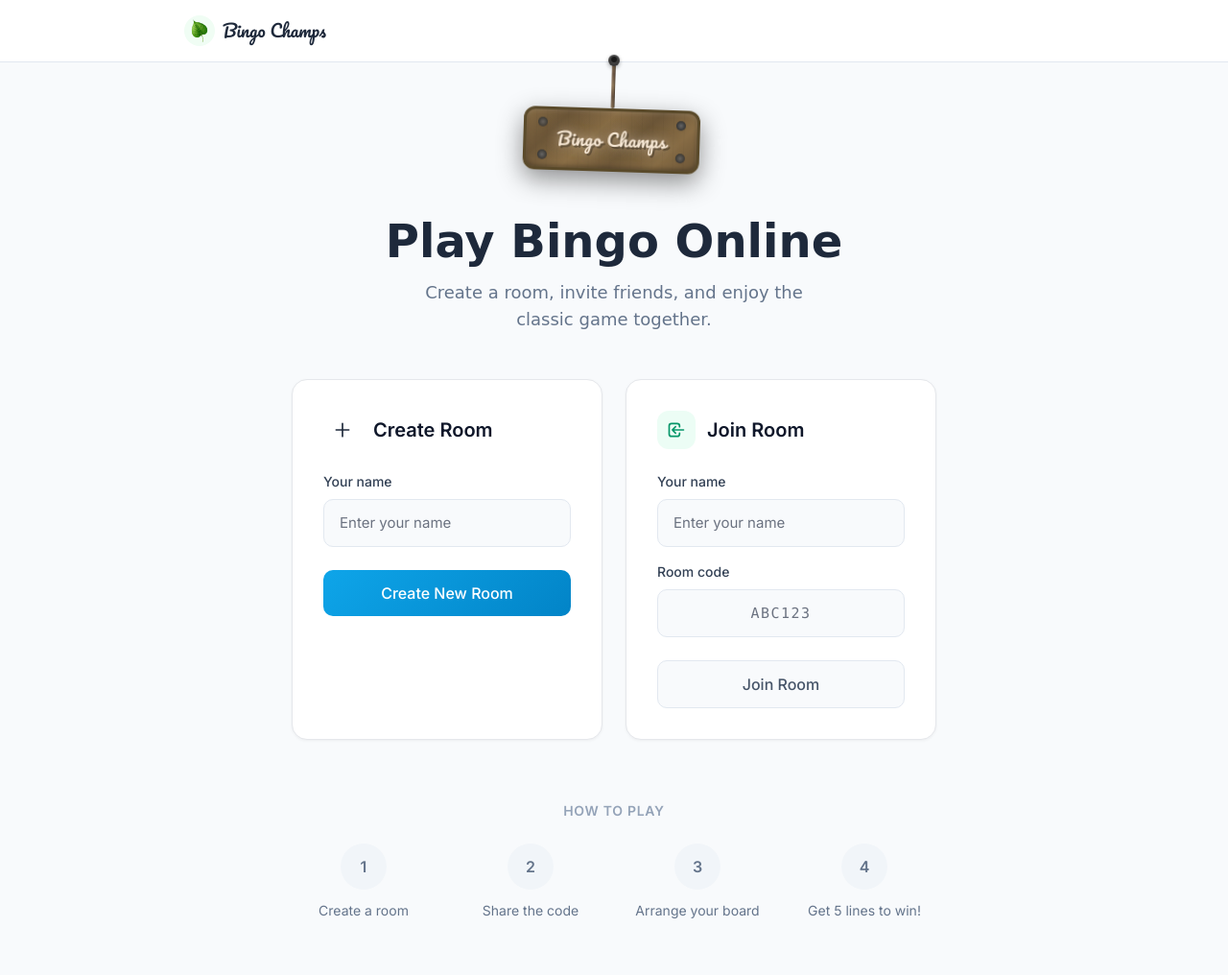
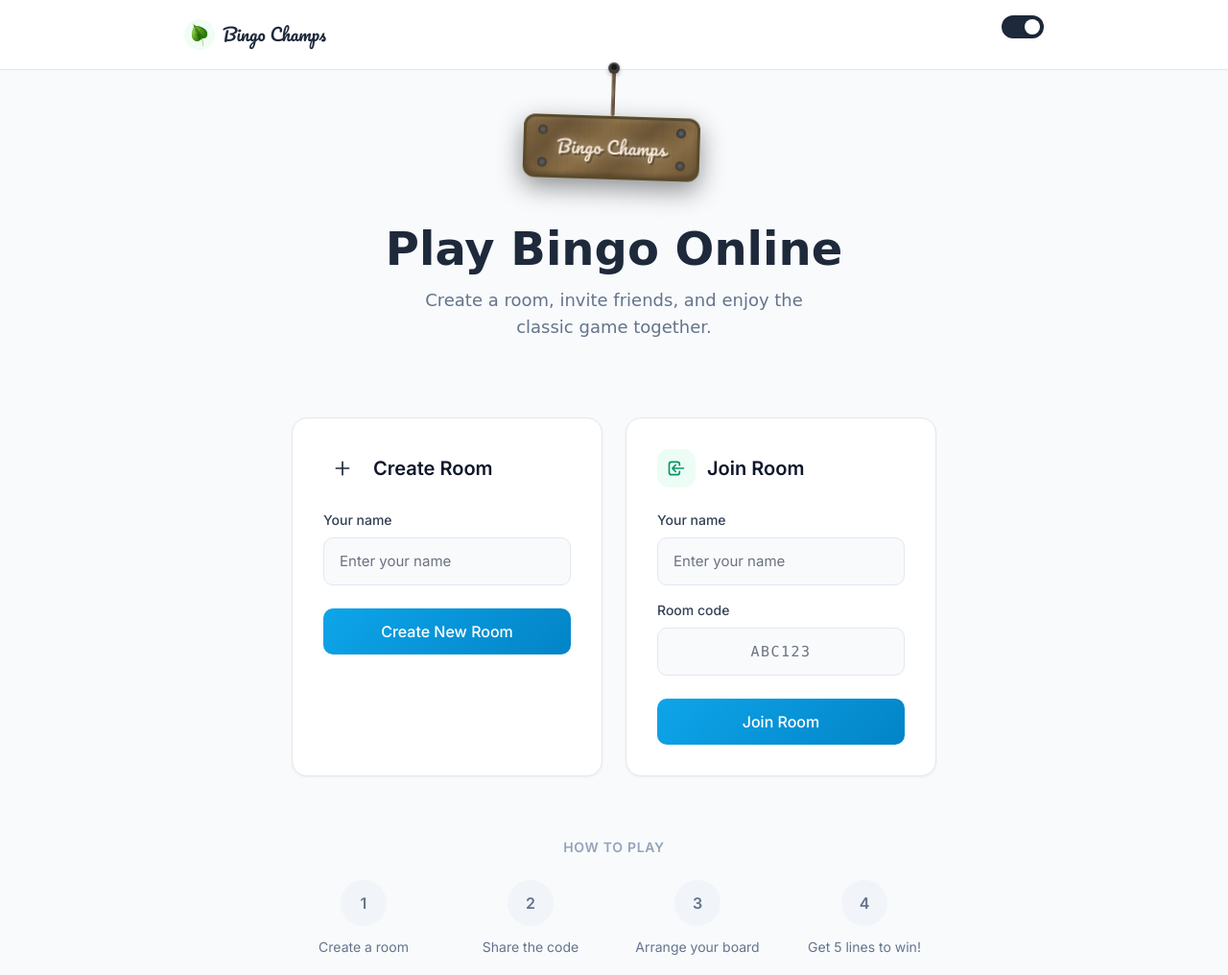
Before and after one commit to 0luv69/bingo, a Django app: template bingo_project/templates/game/home.html in a window 1280 px wide. Shown: the top 1016 px of the page at 96% size. Run offline with Django 3.2, Linux system fonts and the light colour scheme; the template is opened without the code that fills it, so the values that code supplies are empty; some libraries are stand-ins or nearby versions.

Commit message:
home page update done

```diff
--- a/bingo_project/templates/game/home.html
+++ b/bingo_project/templates/game/home.html
@@ -166,6 +166,68 @@
 </style>
 {% endblock %}
 
+{% block header %}
+    <!-- Toggle Tree Logo Button -->
+    <div class="flex justify-center mb-4">
+        <label class="flex items-center cursor-pointer gap-2.5">
+            <input type="checkbox" id="toggle-tree-logo" class="sr-only" checked>
+            <div id="toggle-switch" class="relative w-11 h-6 bg-slate-800 rounded-full transition-all duration-300 ease-in-out shadow-inner">
+                <div id="toggle-knob" class="absolute left-1 top-1 w-4 h-4 bg-white rounded-full shadow-md transition-all duration-300 ease-in-out"></div>
+            </div>
+        </label>
+    </div>
+
+    <script>
+        document.addEventListener('DOMContentLoaded', function() {
+            const checkbox = document.getElementById('toggle-tree-logo');
+            const logo = document.getElementById('tree-logo');
+            const switchEl = document.getElementById('toggle-switch');
+            const knob = document.getElementById('toggle-knob');
+            const simpleLogo = document.getElementById('simple-logo');
+            const label = document.querySelector('label[for="toggle-tree-logo"]');
+
+            function updateSwitch() {
+                if (checkbox.checked) {
+                    // ON state
+                    if (logo) logo.style.display = '';
+                    if (simpleLogo) {
+                        simpleLogo.classList.add('hidden');
+                        simpleLogo.classList.remove('inline-flex');
+                    }
+
+
+                    switchEl.classList.remove('bg-slate-300');
+                    switchEl.classList.add('bg-slate-800');
+                    knob.style.transform = 'translateX(20px)';
+                } else {
+                    // OFF state
+                    if (logo) logo.style.display = 'none';
+                    if (simpleLogo) {
+                        simpleLogo.classList.remove('hidden');
+                        simpleLogo.classList.add('inline-flex');
+                    }
+                    switchEl.classList.remove('bg-slate-800');
+                    switchEl.classList.add('bg-slate-300');
+                    knob.style.transform = 'translateX(0)';
+                }
+            }
+
+            // Listen to checkbox change
+            checkbox.addEventListener('change', updateSwitch);
+
+            // Make the switch clickable
+            switchEl.addEventListener('click', function(e) {
+                e.preventDefault();
+                checkbox.checked = !checkbox.checked;
+                updateSwitch();
+            });
+
+            // Initialize on page load
+            updateSwitch();
+        });
+    </script>
+{% endblock %}
+
 {% block content %}
 <div class="min-h-screen flex flex-col">
 
@@ -177,7 +239,7 @@
         <div class="w-full max-w-4xl">
 
             <!-- Logo -->
-            <div class="flex justify-center relative -top-12">
+            <div id="tree-logo" class="flex justify-center relative -top-12">
                 <div class="rope-swing relative inline-block">
                     <div class="rope rope-gradient w-1 h-12 mx-auto relative rounded-sm"></div>
                     <div class="wood-gradient wood-grain relative px-4 py-3 sm:px-6 sm:py-3 md:px-8 md:py-4 rounded-lg md:rounded-xl border-2 md:border-[3px] border-[#5a4a2a]">
@@ -199,7 +261,12 @@
                 </div>
             </div>
             <!-- Hero Section -->
-            <div class="text-center mb-12">
+            <div class="text-center mb-20">
+                <div id="simple-logo" class="hidden  items-center gap-2 px-4 py-2 rounded-full bg-white/80 backdrop-blur-sm shadow-lg border border-indigo-100 mb-2">
+                    <span class="text-sm font-medium bg-gradient-to-r from-green-600 to-green-600 bg-clip-text text-transparent" style="font-family: 'Pacifico', cursive, sans-serif;">
+                        Bingo Champs
+                    </span>
+                </div>
                 <div class="text-center">
                     <h1 class="text-4xl md:text-5xl mb-4 font-sans font-semibold" style="font-family: cursive;">
                         Play Bingo Online
@@ -266,7 +333,7 @@
                             <label for="room_code" class="block text-sm font-medium text-slate-700 mb-2">Room code</label>
                             <input type="text" id="room_code" name="room_code" required maxlength="6" placeholder="ABC123" class="input-field uppercase tracking-widest text-center font-mono">
                         </div>
-                        <button type="submit" class="btn-secondary w-full bg-green-500 text-white hover:bg-green-600">Join Room</button>
+                        <button type="submit" class="btn-primary w-full">Join Room</button>
                     </form>
                 </div>
 
--- a/bingo_project/theme/static/css/dist/styles.css
+++ b/bingo_project/theme/static/css/dist/styles.css
@@ -783,6 +783,26 @@ select {
   }
 }
 
+.sr-only {
+  position: absolute;
+  width: 1px;
+  height: 1px;
+  padding: 0;
+  margin: -1px;
+  overflow: hidden;
+  clip: rect(0, 0, 0, 0);
+  white-space: nowrap;
+  border-width: 0;
+}
+
+.\!visible {
+  visibility: visible !important;
+}
+
+.visible {
+  visibility: visible;
+}
+
 .static {
   position: static;
 }
@@ -857,6 +877,22 @@ select {
 
 .top-1\.5 {
   top: 0.375rem;
+}
+
+.left-1 {
+  left: 0.25rem;
+}
+
+.top-1 {
+  top: 0.25rem;
+}
+
+.left-0\.5 {
+  left: 0.125rem;
+}
+
+.top-0\.5 {
+  top: 0.125rem;
 }
 
 .z-10 {
@@ -925,6 +961,18 @@ select {
   margin-top: 1.5rem;
 }
 
+.mr-2 {
+  margin-right: 0.5rem;
+}
+
+.mb-16 {
+  margin-bottom: 4rem;
+}
+
+.mb-20 {
+  margin-bottom: 5rem;
+}
+
 .block {
   display: block;
 }
@@ -1071,6 +1119,10 @@ select {
 
 .w-2 {
   width: 0.5rem;
+}
+
+.w-11 {
+  width: 2.75rem;
 }
 
 .max-w-2xl {
@@ -1122,6 +1174,16 @@ select {
   transform: translate(var(--tw-translate-x), var(--tw-translate-y)) rotate(var(--tw-rotate)) skewX(var(--tw-skew-x)) skewY(var(--tw-skew-y)) scaleX(var(--tw-scale-x)) scaleY(var(--tw-scale-y));
 }
 
+.cursor-pointer {
+  cursor: pointer;
+}
+
+.select-none {
+  -webkit-user-select: none;
+     -moz-user-select: none;
+          user-select: none;
+}
+
 .grid-cols-2 {
   grid-template-columns: repeat(2, minmax(0, 1fr));
 }
@@ -1172,6 +1234,10 @@ select {
 
 .gap-6 {
   gap: 1.5rem;
+}
+
+.gap-2\.5 {
+  gap: 0.625rem;
 }
 
 .space-y-2 > :not([hidden]) ~ :not([hidden]) {
@@ -1276,6 +1342,11 @@ select {
   border-color: rgb(226 232 240 / var(--tw-border-opacity, 1));
 }
 
+.border-indigo-100 {
+  --tw-border-opacity: 1;
+  border-color: rgb(224 231 255 / var(--tw-border-opacity, 1));
+}
+
 .bg-amber-100 {
   --tw-bg-opacity: 1;
   background-color: rgb(254 243 199 / var(--tw-bg-opacity, 1));
@@ -1378,6 +1449,49 @@ select {
 .bg-white {
   --tw-bg-opacity: 1;
   background-color: rgb(255 255 255 / var(--tw-bg-opacity, 1));
+}
+
+.bg-emerald-400 {
+  --tw-bg-opacity: 1;
+  background-color: rgb(52 211 153 / var(--tw-bg-opacity, 1));
+}
+
+.bg-slate-300 {
+  --tw-bg-opacity: 1;
+  background-color: rgb(203 213 225 / var(--tw-bg-opacity, 1));
+}
+
+.bg-slate-400 {
+  --tw-bg-opacity: 1;
+  background-color: rgb(148 163 184 / var(--tw-bg-opacity, 1));
+}
+
+.bg-slate-800 {
+  --tw-bg-opacity: 1;
+  background-color: rgb(30 41 59 / var(--tw-bg-opacity, 1));
+}
+
+.bg-white\/80 {
+  background-color: rgb(255 255 255 / 0.8);
+}
+
+.bg-gradient-to-r {
+  background-image: linear-gradient(to right, var(--tw-gradient-stops));
+}
+
+.from-green-600 {
+  --tw-gradient-from: #16a34a var(--tw-gradient-from-position);
+  --tw-gradient-to: rgb(22 163 74 / 0) var(--tw-gradient-to-position);
+  --tw-gradient-stops: var(--tw-gradient-from), var(--tw-gradient-to);
+}
+
+.to-green-600 {
+  --tw-gradient-to: #16a34a var(--tw-gradient-to-position);
+}
+
+.bg-clip-text {
+  -webkit-background-clip: text;
+          background-clip: text;
 }
 
 .object-contain {
@@ -1662,6 +1776,10 @@ select {
 .text-white {
   --tw-text-opacity: 1;
   color: rgb(255 255 255 / var(--tw-text-opacity, 1));
+}
+
+.text-transparent {
+  color: transparent;
 }
 
 .opacity-0 {
@@ -1684,8 +1802,32 @@ select {
   box-shadow: var(--tw-ring-offset-shadow, 0 0 #0000), var(--tw-ring-shadow, 0 0 #0000), var(--tw-shadow);
 }
 
+.shadow {
+  --tw-shadow: 0 1px 3px 0 rgb(0 0 0 / 0.1), 0 1px 2px -1px rgb(0 0 0 / 0.1);
+  --tw-shadow-colored: 0 1px 3px 0 var(--tw-shadow-color), 0 1px 2px -1px var(--tw-shadow-color);
+  box-shadow: var(--tw-ring-offset-shadow, 0 0 #0000), var(--tw-ring-shadow, 0 0 #0000), var(--tw-shadow);
+}
+
+.shadow-inner {
+  --tw-shadow: inset 0 2px 4px 0 rgb(0 0 0 / 0.05);
+  --tw-shadow-colored: inset 0 2px 4px 0 var(--tw-shadow-color);
+  box-shadow: var(--tw-ring-offset-shadow, 0 0 #0000), var(--tw-ring-shadow, 0 0 #0000), var(--tw-shadow);
+}
+
+.shadow-md {
+  --tw-shadow: 0 4px 6px -1px rgb(0 0 0 / 0.1), 0 2px 4px -2px rgb(0 0 0 / 0.1);
+  --tw-shadow-colored: 0 4px 6px -1px var(--tw-shadow-color), 0 2px 4px -2px var(--tw-shadow-color);
+  box-shadow: var(--tw-ring-offset-shadow, 0 0 #0000), var(--tw-ring-shadow, 0 0 #0000), var(--tw-shadow);
+}
+
 .outline {
   outline-style: solid;
+}
+
+.backdrop-blur-sm {
+  --tw-backdrop-blur: blur(4px);
+  -webkit-backdrop-filter: var(--tw-backdrop-blur) var(--tw-backdrop-brightness) var(--tw-backdrop-contrast) var(--tw-backdrop-grayscale) var(--tw-backdrop-hue-rotate) var(--tw-backdrop-invert) var(--tw-backdrop-opacity) var(--tw-backdrop-saturate) var(--tw-backdrop-sepia);
+  backdrop-filter: var(--tw-backdrop-blur) var(--tw-backdrop-brightness) var(--tw-backdrop-contrast) var(--tw-backdrop-grayscale) var(--tw-backdrop-hue-rotate) var(--tw-backdrop-invert) var(--tw-backdrop-opacity) var(--tw-backdrop-saturate) var(--tw-backdrop-sepia);
 }
 
 .transition {
@@ -1708,8 +1850,18 @@ select {
   transition-duration: 150ms;
 }
 
+.transition-transform {
+  transition-property: transform;
+  transition-timing-function: cubic-bezier(0.4, 0, 0.2, 1);
+  transition-duration: 150ms;
+}
+
 .duration-300 {
   transition-duration: 300ms;
+}
+
+.duration-200 {
+  transition-duration: 200ms;
 }
 
 .ease-in-out {
```
